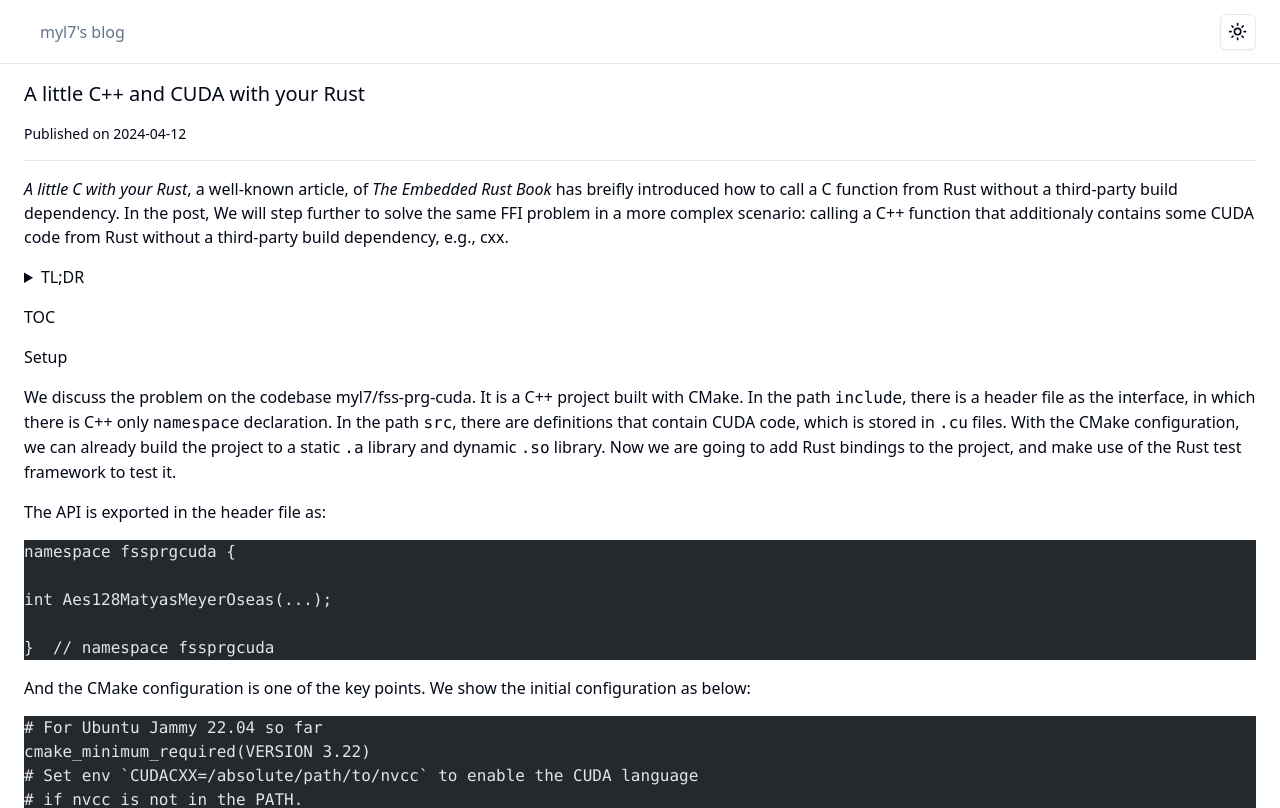
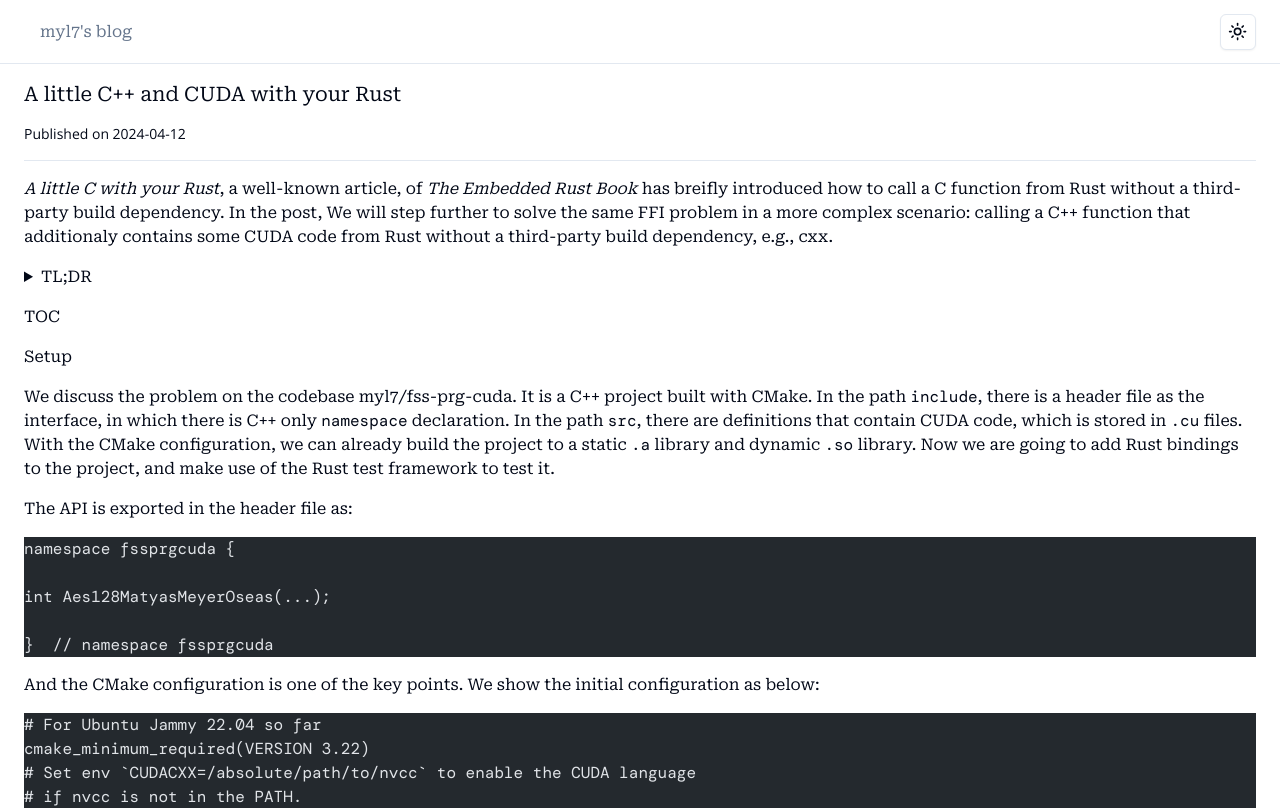
Before and after one commit to myl7/mylmoe, an Astro site: page /p/2024-04-12-a-little-cpp-and-cuda-with-your-rust in a window 1280 px wide. Shown: the top 808 px of the page. Built offline with nearby package versions, Linux system fonts and the light colour scheme; Astro itself is replaced by a stand-in of ours; some packages are replaced by stand-ins of ours; code samples lack their colours.

Commit message:
Setup fonts

```diff
--- a/package.json
+++ b/package.json
@@ -29,6 +29,10 @@
     "@astrojs/check": "^0.5.10",
     "@astrojs/react": "^3.3.0",
     "@astrojs/tailwind": "^5.1.0",
+    "@fontsource/dm-mono": "^5.0.19",
+    "@fontsource/noto-serif-sc": "^5.0.11",
+    "@fontsource/open-sans": "^5.0.27",
+    "@fontsource/roboto-serif": "^5.0.12",
     "@radix-ui/react-dialog": "^1.0.5",
     "@radix-ui/react-dropdown-menu": "^2.0.6",
     "@radix-ui/react-icons": "^1.3.0",
--- a/src/components/Header.astro
+++ b/src/components/Header.astro
@@ -16,7 +16,7 @@ import HeaderSheet from './HeaderSheet'
   </nav>
   <HeaderSheet client:load />
   <div class="flex w-full items-center gap-4 md:ml-auto md:gap-2 lg:gap-4">
-    <a href="/" class="text-muted-foreground transition-colors hover:text-foreground">myl7's blog</a>
+    <a href="/" class="font-serif text-muted-foreground transition-colors hover:text-foreground">myl7's blog</a>
     <!-- <form class="ml-auto flex-1 sm:flex-initial">
       <div class="relative">
         <Search className="absolute left-2.5 top-2.5 h-4 w-4 text-muted-foreground" />
--- a/src/components/HeaderSheet.tsx
+++ b/src/components/HeaderSheet.tsx
@@ -17,7 +17,7 @@ export default function HeaderSheet() {
             <Home className="h-6 w-6" />
             <span className="sr-only">Home</span>
           </a> */}
-          <a href="/" className="text-muted-foreground hover:text-foreground">
+          <a href="/" className="font-serif text-muted-foreground hover:text-foreground">
             Home
           </a>
         </nav>
--- a/src/layouts/BaseLayout.astro
+++ b/src/layouts/BaseLayout.astro
@@ -1,5 +1,9 @@
 ---
 import '@/styles/globals.css'
+import '@fontsource/open-sans'
+import '@fontsource/dm-mono'
+import '@fontsource/roboto-serif'
+import '@fontsource/noto-serif-sc'
 import Header from '@/components/Header.astro'
 import Footer from '@/components/Footer.astro'
 
@@ -49,3 +53,12 @@ const { title, description } = Astro.props
     observer.observe(document.documentElement, { attributes: true, attributeFilter: ['class'] })
   }
 </script>
+
+<style is:global>
+  html {
+    font-family: 'Open Sans', sans-serif;
+  }
+  code {
+    font-family: 'DM Mono', monospace;
+  }
+</style>
--- a/src/layouts/PostLayout.astro
+++ b/src/layouts/PostLayout.astro
@@ -14,12 +14,12 @@ const updDateStr = updDate?.toISOString()?.slice(0, 10)
 
 <BaseLayout {title} description={'TODO'}>
   <div class="flex flex-col gap-4 px-4 md:px-6">
-    <h1 class="text-xl">{title}</h1>
+    <h1 class="font-serif text-xl">{title}</h1>
     <p class="text-sm">
       {updDateStr ? `Published on ${pubDateStr} and updated on ${updDateStr}` : `Published on ${pubDateStr}`}
     </p>
     <hr />
-    <article class="flex flex-col gap-4">
+    <article class="flex flex-col gap-4 font-serif">
       <slot />
     </article>
   </div>
--- a/src/styles/globals.css
+++ b/src/styles/globals.css
@@ -73,19 +73,4 @@
   body {
     @apply bg-background text-foreground;
   }
-
-  html {
-    font-family: system-ui, sans-serif;
-  }
-  code {
-    font-family:
-      Menlo,
-      Monaco,
-      Lucida Console,
-      Liberation Mono,
-      DejaVu Sans Mono,
-      Bitstream Vera Sans Mono,
-      Courier New,
-      monospace;
-  }
 }
--- a/tailwind.config.ts
+++ b/tailwind.config.ts
@@ -1,3 +1,4 @@
+import defaultTheme from 'tailwindcss/defaultTheme'
 import type { Config } from 'tailwindcss'
 
 export default {
@@ -13,6 +14,11 @@ export default {
       },
     },
     extend: {
+      fontFamily: {
+        sans: ['Open Sans', ...defaultTheme.fontFamily.sans],
+        mono: ['DM Mono', ...defaultTheme.fontFamily.mono],
+        serif: ['Roboto Serif', 'Noto Serif SC', ...defaultTheme.fontFamily.serif],
+      },
       colors: {
         border: 'hsl(var(--border))',
         input: 'hsl(var(--input))',
```
Also changed, not shown: 1 other file.
